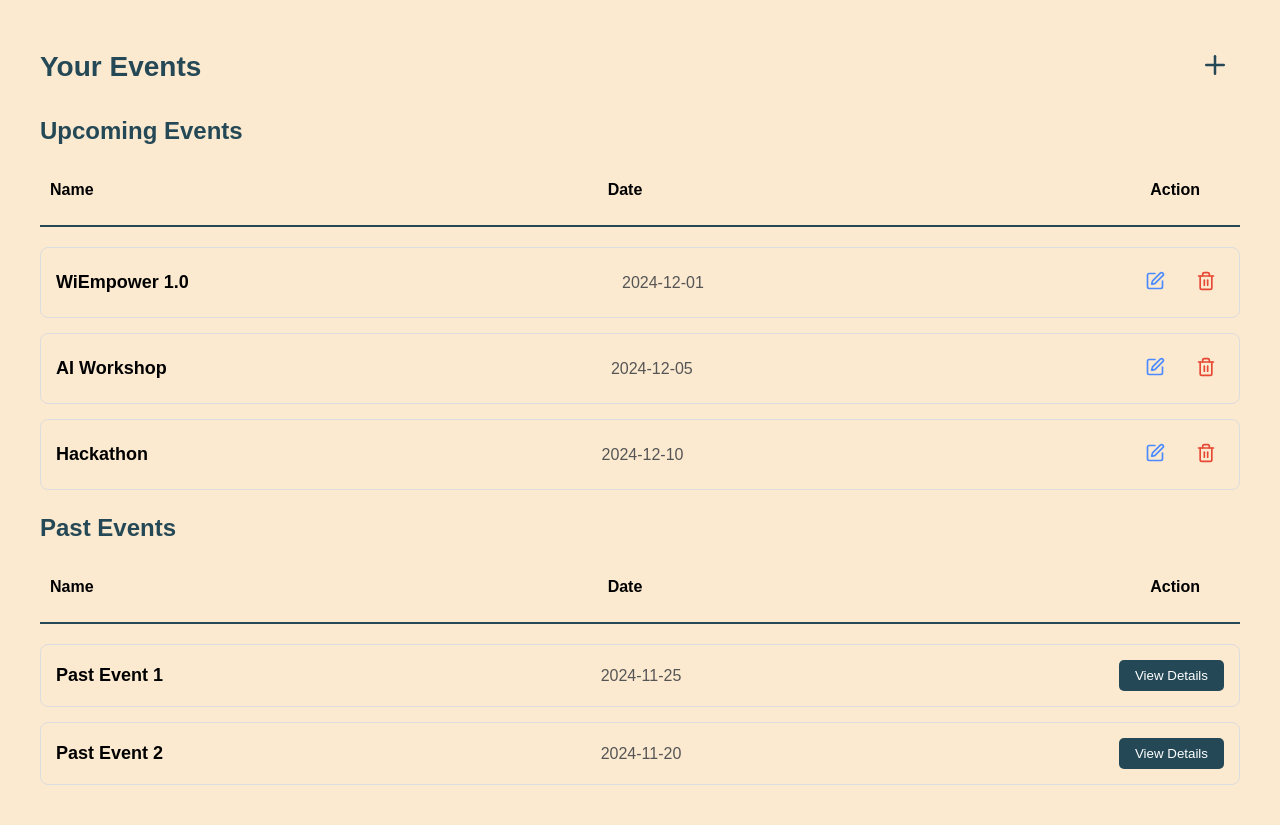
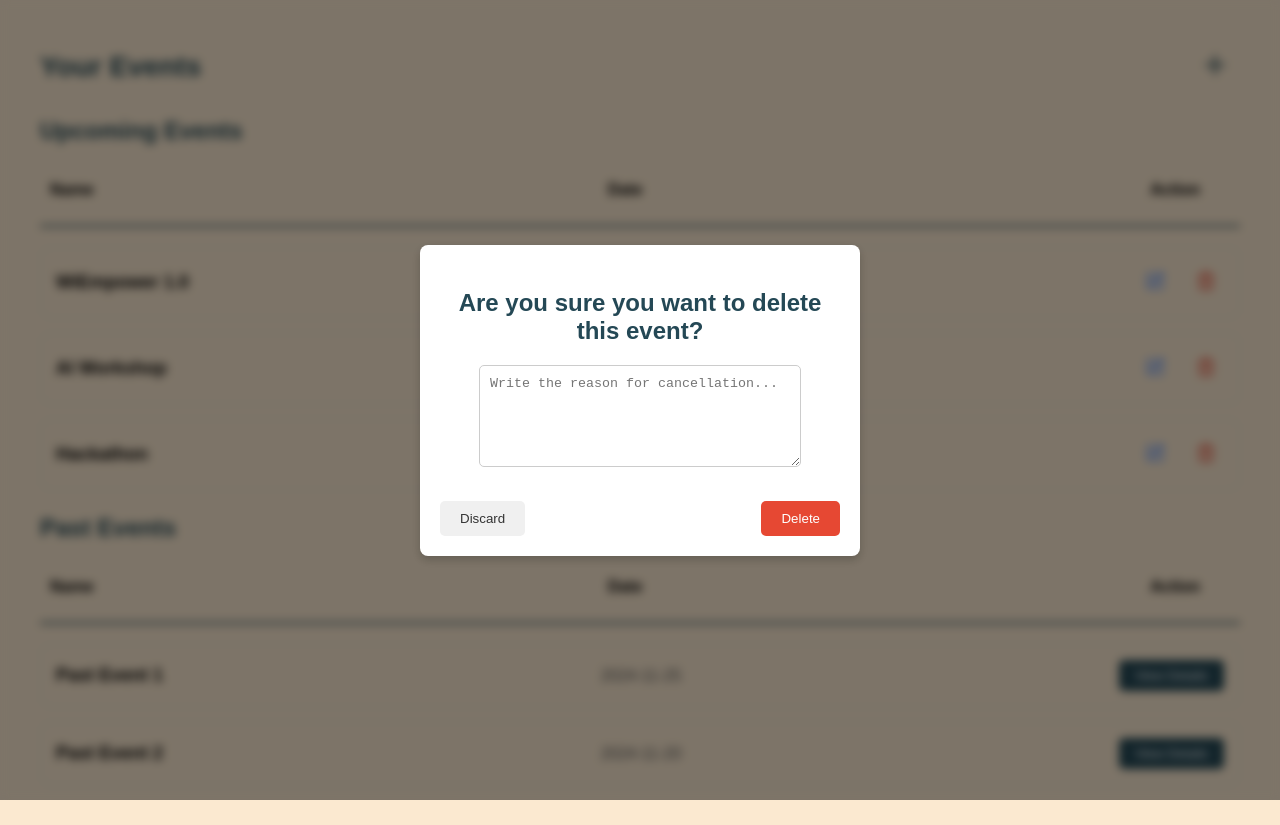
Before and after one commit to AmalJaoua/EventPlanner, a React (Vite) app: page /yourevents in a window 1280 px wide. Both pictures are taken after a click on the button 1206 px from the left and 282 px from the top of the page. Built offline with nearby package versions, Linux system fonts and the light colour scheme.

Commit message:
Delete Pop-up

```diff
--- /dev/null
+++ b/src/components/Delete.css
@@ -0,0 +1,66 @@
+/* DeleteModal.css */
+.modalOverlay {
+    position: fixed;
+    top: 0;
+    left: 0;
+    right: 0;
+    bottom: 0;
+    background: rgba(0, 0, 0, 0.5); /* Semi-transparent overlay */
+    display: flex;
+    justify-content: center;
+    align-items: center;
+    z-index: 9999; /* Ensure modal is on top */
+    backdrop-filter: blur(5px); /* Blur the background */
+  }
+
+  .modalContent {
+    background-color: white;
+    padding: 20px;
+    border-radius: 8px;
+    width: 400px;
+    text-align: center;
+    box-shadow: 0 4px 10px rgba(0, 0, 0, 0.2);
+  }
+
+  textarea {
+    width: 75%;
+    height: 80px;
+    margin: 10px 0;
+    padding: 10px;
+    border: 1px solid #ccc;
+    border-radius: 5px;
+  }
+
+  .modalButtons {
+    display: flex;
+    justify-content: space-between;
+    margin-top: 20px;
+  }
+
+  .deleteBtn:hover  {
+    background-color: #E64833;
+    color: white !important;
+    border: none;
+    border-radius: 5px;
+    cursor: pointer;
+  }
+  .deleteBtn1{
+    background-color: #E64833;
+    color: white;
+    border: none;
+    border-radius: 5px;
+    padding: 10px 20px;
+    cursor: pointer;
+  }
+  .discardBtn {
+    background-color: #f0f0f0;
+    color: #333;
+    padding: 10px 20px;
+    border: none;
+    border-radius: 5px;
+    cursor: pointer;
+  }
+
+  .discardBtn:hover {
+    background-color: #ccc;
+  }
--- /dev/null
+++ b/src/components/Delete.jsx
@@ -0,0 +1,30 @@
+import React, { useState } from 'react';
+import './Delete.css'; // This will contain the styles
+
+const Delete = ({ onClose, onDelete }) => {
+  const [reason, setReason] = useState('');
+
+  const handleDeleteClick = () => {
+    onDelete(reason);  // Pass the reason for deletion
+    onClose();  // Close the modal
+  };
+
+  return (
+    <div className="modalOverlay">
+      <div className="modalContent">
+        <h3>Are you sure you want to delete this event?</h3>
+        <textarea
+          placeholder="Write the reason for cancellation..."
+          value={reason}
+          onChange={(e) => setReason(e.target.value)}
+        />
+        <div className="modalButtons">
+          <button className="discardBtn" onClick={onClose}>Discard</button>
+          <button className="deleteBtn1" onClick={handleDeleteClick}>Delete</button>
+        </div>
+      </div>
+    </div>
+  );
+};
+
+export default Delete;
--- a/src/components/YourEvents.jsx
+++ b/src/components/YourEvents.jsx
@@ -1,18 +1,22 @@
 import React, { useState, useEffect } from 'react';
 import { Plus, Edit, Trash2 } from 'lucide-react';
 import './YourEvents.css';
+import { Link } from 'react-router-dom';
+import Delete from './Delete';  // Make sure the Delete component is correctly imported
 
 const YourEvents = () => {
   const [events, setEvents] = useState([]);
+  const [showModal, setShowModal] = useState(false);  // To control modal visibility
+  const [eventToDelete, setEventToDelete] = useState(null);  // Store the event to delete
 
   useEffect(() => {
     const fetchEvents = async () => {
       const eventList = [
-        { name: "WiEmpower 1.0", date: "2024-12-01" },
-        { name: "AI Workshop", date: "2024-12-05"},
-        { name: "Hackathon", date: "2024-12-10" },
-        { name: "Past Event 1", date: "2024-11-25"},
-        { name: "Past Event 2", date: "2024-11-20"},
+        { id: 1, name: "WiEmpower 1.0", date: "2024-12-01" },
+        { id: 2, name: "AI Workshop", date: "2024-12-05" },
+        { id: 3, name: "Hackathon", date: "2024-12-10" },
+        { id: 5, name: "Past Event 1", date: "2024-11-25" },
+        { id: 6, name: "Past Event 2", date: "2024-11-20" },
       ];
       setEvents(eventList);
     };
@@ -20,15 +24,29 @@ const YourEvents = () => {
     fetchEvents();
   }, []);
 
-
   const upcomingEvents = events.filter(event => new Date(event.date) > new Date());
   const pastEvents = events.filter(event => new Date(event.date) <= new Date());
+
+  const handleDeleteClick = (eventId) => {
+    setEventToDelete(eventId); // Set the event to delete
+    setShowModal(true); // Show the delete modal
+  };
+
+  const handleDelete = () => {
+    // Handle the event deletion here (e.g., API call)
+    setEvents(prevEvents => prevEvents.filter(event => event.id !== eventToDelete)); // Remove event from state
+    setShowModal(false); // Close the modal
+  };
+
+  const handleModalClose = () => {
+    setShowModal(false); // Close the modal
+  };
 
   return (
     <div className="eventsPage">
       <div className="headerSection">
         <h2>Your Events</h2>
-        <button className="plusButton" >
+        <button className="plusButton">
           <Plus size={30} color="#244855" />
         </button>
       </div>
@@ -45,11 +63,13 @@ const YourEvents = () => {
             <p className="eventName">{event.name}</p>
             <p className="eventDate">{event.date}</p>
             <div className="eventActions">
-              <button className="editBtn">
-                <Edit size={20} color="#4C8BFF" />
-              </button>
-              <button className="deleteBtn">
-                <Trash2 size={20} color="#E64833" />
+              <Link to={`/event/${event.id}`}>
+                <button className="editBtn">
+                  <Edit size={20} color="#4C8BFF" />
+                </button>
+              </Link>
+              <button className="deleteBtn" onClick={() => handleDeleteClick(event.id)}>
+                <Trash2 size={20} />
               </button>
             </div>
           </li>
@@ -75,6 +95,14 @@ const YourEvents = () => {
           </li>
         ))}
       </ul>
+
+      {showModal && (
+        <Delete
+          onClose={handleModalClose}
+          onDelete={handleDelete}
+          eventId={eventToDelete}
+        />
+      )}
     </div>
   );
 };
```
